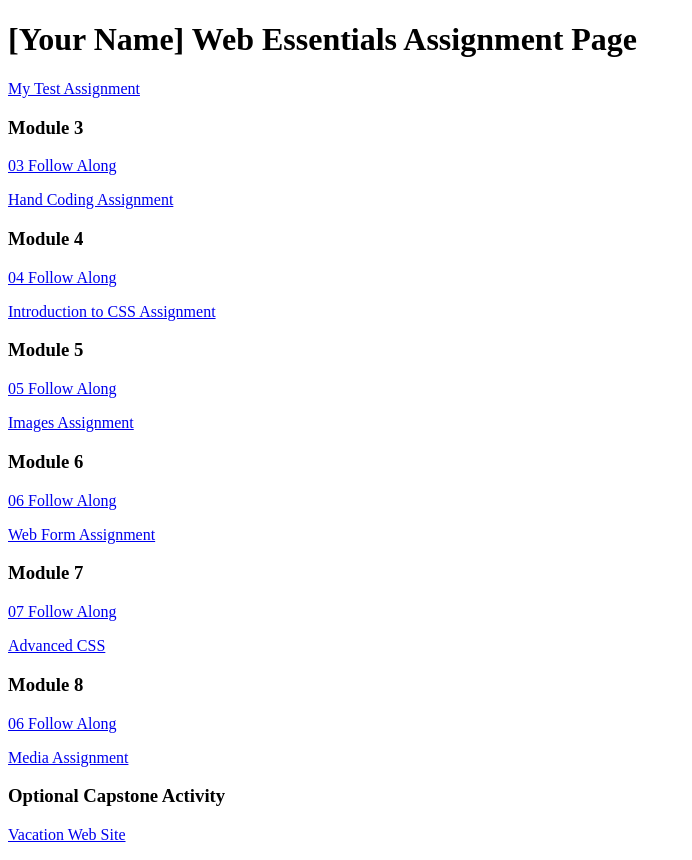
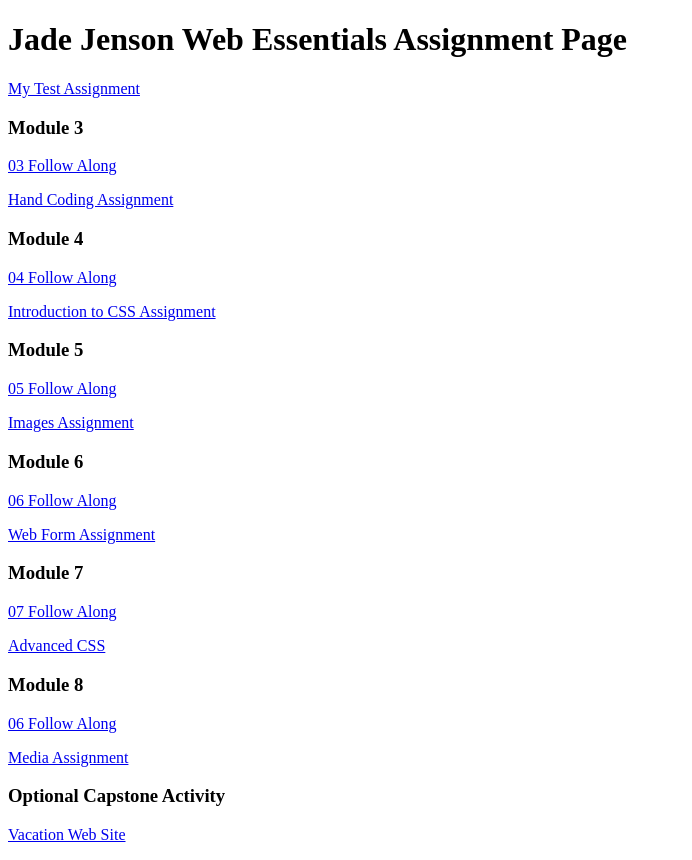
Before and after one commit to jmhy05/dwdd1600, a plain HTML site: page index.html in a window 1280 px wide. Shown: the whole page, without its empty margins (0-692 px from the left). Drawn offline with Linux system fonts and the light colour scheme.

Commit message:
Added my Name

```diff
--- a/index.html
+++ b/index.html
@@ -6,7 +6,7 @@
 		<title>dwdd 1600 assignment list page</title>
 	</head>
 	<body>
-		<h1>[Your Name] Web Essentials Assignment Page</h1>
+		<h1>Jade Jenson Web Essentials Assignment Page</h1>
 		<p><a href="01test">My Test Assignment</a></p>
 
 		<h3>Module 3</h3>
```
